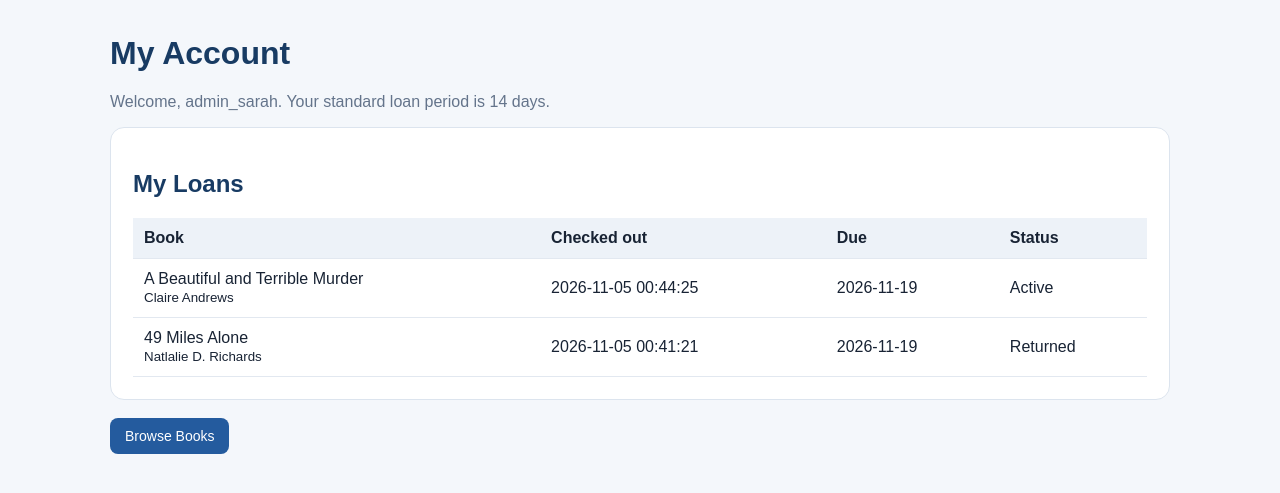
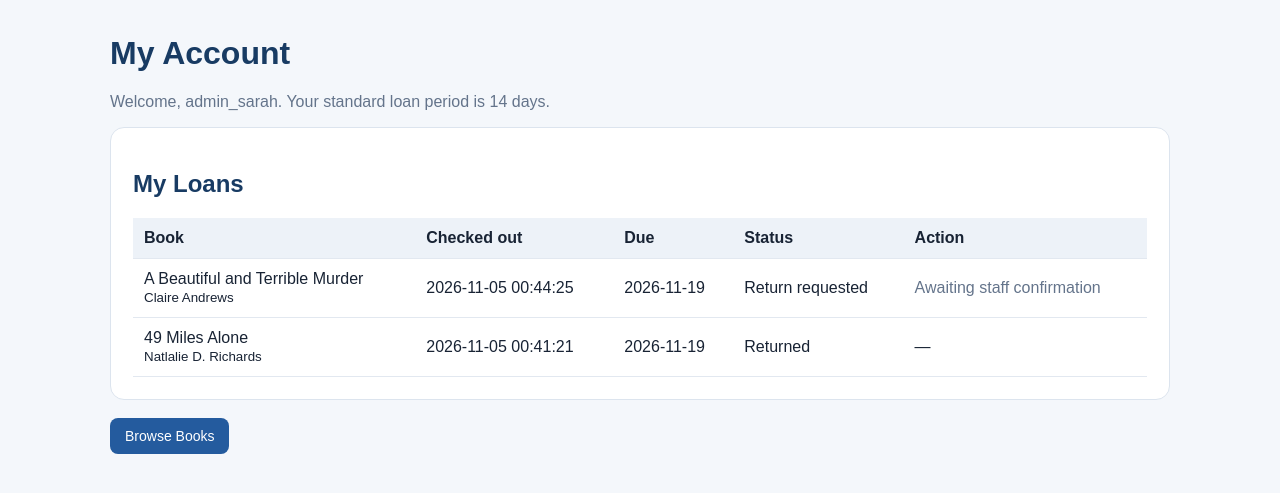
Before and after one commit to darchery0/dih, a Flask app: page /my-account in a window 1280 px wide. Shown: the part 72-565 px from the top of the page. Run offline with Flask 3, Linux system fonts and the light colour scheme; a user stored in the database is signed in; data comes from the database, SQL or seed files in the repository; both versions use the stored data as it was after the commit.

Commit message:
-feat notifications, return request

```diff
--- a/SQLStuff/app.py
+++ b/SQLStuff/app.py
@@ -213,8 +213,8 @@ def checkout_book(book_id):
 @login_required
 def my_loans():
     return jsonify(rows("""
-        SELECT l.loan_id, l.checkout_date, l.due_date, l.returned_date, l.status,
-               b.title, b.author,
+        SELECT l.loan_id, l.checkout_date, l.due_date, l.returned_date,
+               l.return_requested_at, l.status, b.title, b.author,
                CASE WHEN l.status='active' AND date(l.due_date)<date('now')
                     THEN 1 ELSE 0 END AS overdue
         FROM loans l JOIN library b ON b.id=l.book_id
@@ -243,8 +243,8 @@ def admin_summary():
 @roles_required("admin")
 def admin_loans():
     return jsonify(rows("""
-        SELECT l.loan_id, l.checkout_date, l.due_date, l.returned_date, l.status,
-               b.title, b.author, u.username,
+        SELECT l.loan_id, l.checkout_date, l.due_date, l.returned_date,
+               l.return_requested_at, l.status, b.title, b.author, u.username,
                CASE WHEN l.status='active' AND date(l.due_date)<date('now')
                     THEN 1 ELSE 0 END AS overdue
         FROM loans l
@@ -253,6 +253,47 @@ def admin_loans():
         ORDER BY CASE WHEN l.status='active' THEN 0 ELSE 1 END,
                  l.due_date ASC
     """))
+
+
+@app.post("/api/my-loans/<int:loan_id>/request-return")
+@login_required
+def request_early_return(loan_id):
+    """Let a borrower notify staff that they are bringing a book back."""
+    db = connect()
+    try:
+        db.execute("BEGIN IMMEDIATE")
+        loan = db.execute("""
+            SELECT l.status, l.return_requested_at, b.title
+            FROM loans l JOIN library b ON b.id=l.book_id
+            WHERE l.loan_id=? AND l.user_id=?
+        """, (loan_id, session["user_id"])).fetchone()
+        if not loan:
+            db.rollback()
+            return error("Loan not found.", 404)
+        if loan["status"] != "active":
+            db.rollback()
+            return error("This book has already been returned.", 409)
+        if loan["return_requested_at"]:
+            db.rollback()
+            return error("You have already requested to return this book.", 409)
+
+        db.execute("""
+            UPDATE loans SET return_requested_at=CURRENT_TIMESTAMP
+            WHERE loan_id=? AND user_id=? AND status='active'
+              AND return_requested_at IS NULL
+        """, (loan_id, session["user_id"]))
+        db.execute("""
+            INSERT INTO notifications(notification_type, message, loan_id)
+            VALUES('return_request', ?, ?)
+        """, (f"{session['username']} requested to return “{loan['title']}”.", loan_id))
+        db.commit()
+        return jsonify(success=True, message="Return request sent to the library.")
+    except sqlite3.Error:
+        db.rollback()
+        app.logger.exception("Early return request failed")
+        return error("The return request could not be submitted.", 500)
+    finally:
+        db.close()
 
 
 @app.post("/api/admin/loans/<int:loan_id>/return")
@@ -313,6 +354,23 @@ def review_notification(notification_id):
         if cursor.rowcount == 0:
             return error("Notification not found or already reviewed.", 404)
         return jsonify(success=True)
+    finally:
+        db.close()
+
+
+@app.post("/api/admin/notifications/clear-reviewed")
+@roles_required("admin")
+def clear_reviewed_notifications():
+    """Remove reviewed notifications while preserving anything not yet reviewed."""
+    db = connect()
+    try:
+        cursor = db.execute("DELETE FROM notifications WHERE reviewed_at IS NOT NULL")
+        db.commit()
+        return jsonify(success=True, deleted=cursor.rowcount)
+    except sqlite3.Error:
+        db.rollback()
+        app.logger.exception("Clearing reviewed notifications failed")
+        return error("Reviewed notifications could not be cleared.", 500)
     finally:
         db.close()
 
--- a/SQLStuff/templates/admin.html
+++ b/SQLStuff/templates/admin.html
@@ -2,7 +2,7 @@
 <html lang="en"><head><meta charset="utf-8"><meta name="viewport" content="width=device-width,initial-scale=1"><title>Admin · Brooke Point Library</title><link rel="stylesheet" href="/static/css/style.css"></head>
 <body><header class="top"><strong>Brooke Point Library · Admin</strong><nav><a href="/">Home</a><a href="/books">Catalog</a><a href="/my-account">My Account</a><button class="secondary" onclick="logout()">Log Out</button></nav></header>
 <main class="wrap"><h1>Admin Dashboard</h1><section class="grid" id="stats"></section>
-<section class="panel"><h2>Website Notifications <span id="unread"></span></h2><div id="notifications">Loading...</div></section>
+<section class="panel"><h2>Website Notifications <span id="unread"></span></h2><p><button class="secondary" id="clearReviewed" onclick="clearReviewedNotifications()">Clear reviewed notifications</button></p><div id="notifications">Loading...</div></section>
 <section class="panel"><h2>Checkout Management</h2><div id="loans">Loading...</div></section>
 <section class="panel"><h2>Add a Book</h2><form id="addBook" class="row"><input name="title" placeholder="Title" required><input name="author" placeholder="Author" required><input name="genre" placeholder="Genre" required><input name="total_copies" type="number" min="1" value="1" required><button>Add Book</button></form><p id="bookMessage"></p></section>
 <section class="panel"><h2>Manage Inventory</h2><div id="inventory">Loading...</div></section>
@@ -16,11 +16,12 @@ const [s,n,l,b,users]=await Promise.all([api('/api/admin/summary'),api('/api/adm
 document.getElementById('stats').innerHTML=[['Book titles',s.titles],['Total copies',s.copies],['Available',s.available],['Active loans',s.active],['Overdue',s.overdue],['Unreviewed alerts',s.unreviewed],['Users',s.users]].map(x=>`<div class="stat"><strong>${x[1]}</strong>${x[0]}</div>`).join('');
 document.getElementById('unread').textContent=`(${s.unreviewed} unreviewed)`;
 document.getElementById('notifications').innerHTML=n.length?n.map(x=>`<div class="notice"><b>${esc(x.notification_type)}</b> · ${esc(x.message)}<br><small>${x.created_at}</small>${x.reviewed_at?'<p class="success">Reviewed</p>':`<p><button class="secondary" onclick="review(${x.notification_id})">Mark reviewed</button></p>`}</div>`).join(''):'No notifications yet.';
-document.getElementById('loans').innerHTML=l.length?'<table><tr><th>Borrower</th><th>Book</th><th>Checkout</th><th>Due</th><th>Status</th><th>Action</th></tr>'+l.map(x=>`<tr><td>${esc(x.username)}</td><td>${esc(x.title)}</td><td>${x.checkout_date}</td><td>${x.due_date}</td><td>${x.status==='returned'?'Returned':x.overdue?'<span class="error">Overdue</span>':'Active'}</td><td>${x.status==='active'?`<button onclick="returnBook(${x.loan_id})">Mark returned</button>`:'—'}</td></tr>`).join('')+'</table>':'No checkouts yet.';
+document.getElementById('loans').innerHTML=l.length?'<table><tr><th>Borrower</th><th>Book</th><th>Checkout</th><th>Due</th><th>Status</th><th>Action</th></tr>'+l.map(x=>`<tr><td>${esc(x.username)}</td><td>${esc(x.title)}</td><td>${x.checkout_date}</td><td>${x.due_date}</td><td>${x.status==='returned'?'Returned':x.return_requested_at?'<span class="success">Return requested</span>':x.overdue?'<span class="error">Overdue</span>':'Active'}</td><td>${x.status==='active'?`<button onclick="returnBook(${x.loan_id})">Mark returned</button>`:'—'}</td></tr>`).join('')+'</table>':'No checkouts yet.';
 document.getElementById('inventory').innerHTML='<table><tr><th>Book</th><th>Author</th><th>Genre</th><th>Available / Total</th><th>Action</th></tr>'+b.map(x=>`<tr><td>${esc(x.title)}</td><td>${esc(x.author)}</td><td>${esc(x.genre)}</td><td>${x.available_copies} / ${x.total_copies}</td><td><button class="secondary" onclick="editBook(${x.id},${JSON.stringify(x.title)},${JSON.stringify(x.author)},${JSON.stringify(x.genre)},${x.total_copies})">Edit</button> <button class="secondary" onclick="deleteBook(${x.id})">Delete</button></td></tr>`).join('')+'</table>';
 document.getElementById('users').innerHTML='<table><tr><th>Username</th><th>Email</th><th>Role</th><th>Change role</th></tr>'+users.map(x=>`<tr><td>${esc(x.username)}</td><td>${esc(x.email)}</td><td>${esc(x.user_role)}</td><td><select id="role${x.user_id}"><option ${x.user_role==='citizen'?'selected':''}>citizen</option><option ${x.user_role==='volunteer'?'selected':''}>volunteer</option><option ${x.user_role==='admin'?'selected':''}>admin</option></select><button onclick="changeRole(${x.user_id})">Save</button></td></tr>`).join('')+'</table>';
 }
 async function review(id){try{await api(`/api/admin/notifications/${id}/review`,{method:'POST'});load();}catch(e){alert(e.message)}}
+async function clearReviewedNotifications(){if(!confirm('Permanently clear all reviewed notifications? Unreviewed notifications will be kept.'))return;try{const result=await api('/api/admin/notifications/clear-reviewed',{method:'POST'});alert(`${result.deleted} reviewed notification(s) cleared.`);load();}catch(e){alert(e.message)}}
 async function returnBook(id){try{await api(`/api/admin/loans/${id}/return`,{method:'POST'});load();}catch(e){alert(e.message)}}
 async function editBook(id,title,author,genre,total){const t=prompt('Book title:',title);if(t===null)return;const a=prompt('Author:',author);if(a===null)return;const g=prompt('Genre:',genre);if(g===null)return;const c=prompt('Total copies:',total);if(c===null)return;try{await api(`/api/admin/books/${id}`,{method:'PUT',body:JSON.stringify({title:t,author:a,genre:g,total_copies:c})});load();}catch(e){alert(e.message)}}
 async function deleteBook(id){if(!confirm('Delete this book? Books with borrowing history cannot be deleted.'))return;try{await api(`/api/admin/books/${id}`,{method:'DELETE'});load();}catch(e){alert(e.message)}}
--- a/SQLStuff/templates/my_account.html
+++ b/SQLStuff/templates/my_account.html
@@ -3,7 +3,8 @@
 <body><header class="top"><strong>Brooke Point Library</strong><nav><a href="/">Home</a><a href="/books">Books</a><a href="/my-account">My Account</a><a href="/admin" id="adminLink" hidden>Admin</a><button class="secondary" onclick="logout()">Log Out</button></nav></header>
 <main class="wrap"><h1>My Account</h1><p id="welcome" class="muted"></p><section class="panel"><h2>My Loans</h2><div id="loans">Loading...</div></section><a class="btn" href="/books">Browse Books</a></main>
 <script>
-async function load(){const me=await fetch('/api/me');if(!me.ok){location.href='/login';return;}const u=await me.json();document.getElementById('welcome').textContent=`Welcome, ${u.username}. Your standard loan period is 14 days.`;if(u.role==='admin')document.getElementById('adminLink').hidden=false;const r=await fetch('/api/my-loans');const loans=await r.json();const el=document.getElementById('loans');if(!loans.length){el.textContent='You have no borrowing history yet.';return;}el.innerHTML='<table><thead><tr><th>Book</th><th>Checked out</th><th>Due</th><th>Status</th></tr></thead><tbody>'+loans.map(l=>`<tr><td>${esc(l.title)}<br><small>${esc(l.author)}</small></td><td>${l.checkout_date}</td><td>${l.due_date}</td><td>${l.status==='returned'?'Returned':l.overdue?'<span class="error">Overdue</span>':'Active'}</td></tr>`).join('')+'</tbody></table>';}
+async function load(){const me=await fetch('/api/me');if(!me.ok){location.href='/login';return;}const u=await me.json();document.getElementById('welcome').textContent=`Welcome, ${u.username}. Your standard loan period is 14 days.`;if(u.role==='admin')document.getElementById('adminLink').hidden=false;const r=await fetch('/api/my-loans');const loans=await r.json();const el=document.getElementById('loans');if(!loans.length){el.textContent='You have no borrowing history yet.';return;}el.innerHTML='<table><thead><tr><th>Book</th><th>Checked out</th><th>Due</th><th>Status</th><th>Action</th></tr></thead><tbody>'+loans.map(l=>`<tr><td>${esc(l.title)}<br><small>${esc(l.author)}</small></td><td>${l.checkout_date}</td><td>${l.due_date}</td><td>${l.status==='returned'?'Returned':l.return_requested_at?'Return requested':l.overdue?'<span class="error">Overdue</span>':'Active'}</td><td>${l.status==='active'?(l.return_requested_at?'<span class="muted">Awaiting staff confirmation</span>':`<button class="secondary" onclick="requestReturn(${l.loan_id})">Request Return</button>`):'—'}</td></tr>`).join('')+'</tbody></table>';}
+async function requestReturn(id){if(!confirm('Submit a return request for this book? It will remain checked out until library staff confirm they have received it.'))return;try{const r=await fetch(`/api/my-loans/${id}/request-return`,{method:'POST'});const d=await r.json();if(!r.ok)throw Error(d.error||'Request failed');alert(d.message);load();}catch(e){alert(e.message)}}
 function esc(s){return String(s).replace(/[&<>"']/g,c=>({'&':'&amp;','<':'&lt;','>':'&gt;','"':'&quot;',"'":'&#39;'}[c]));}
 async function logout(){await fetch('/api/logout',{method:'POST'});location.href='/';}load();
 </script></body></html>
```
Also changed, not shown: SQLStuff/migrate_return_requests.py (added, +20 -0 lines), SQLStuff/templates/Assignments/admin.html (added, +32 -0 lines), SQLStuff/library.db.
